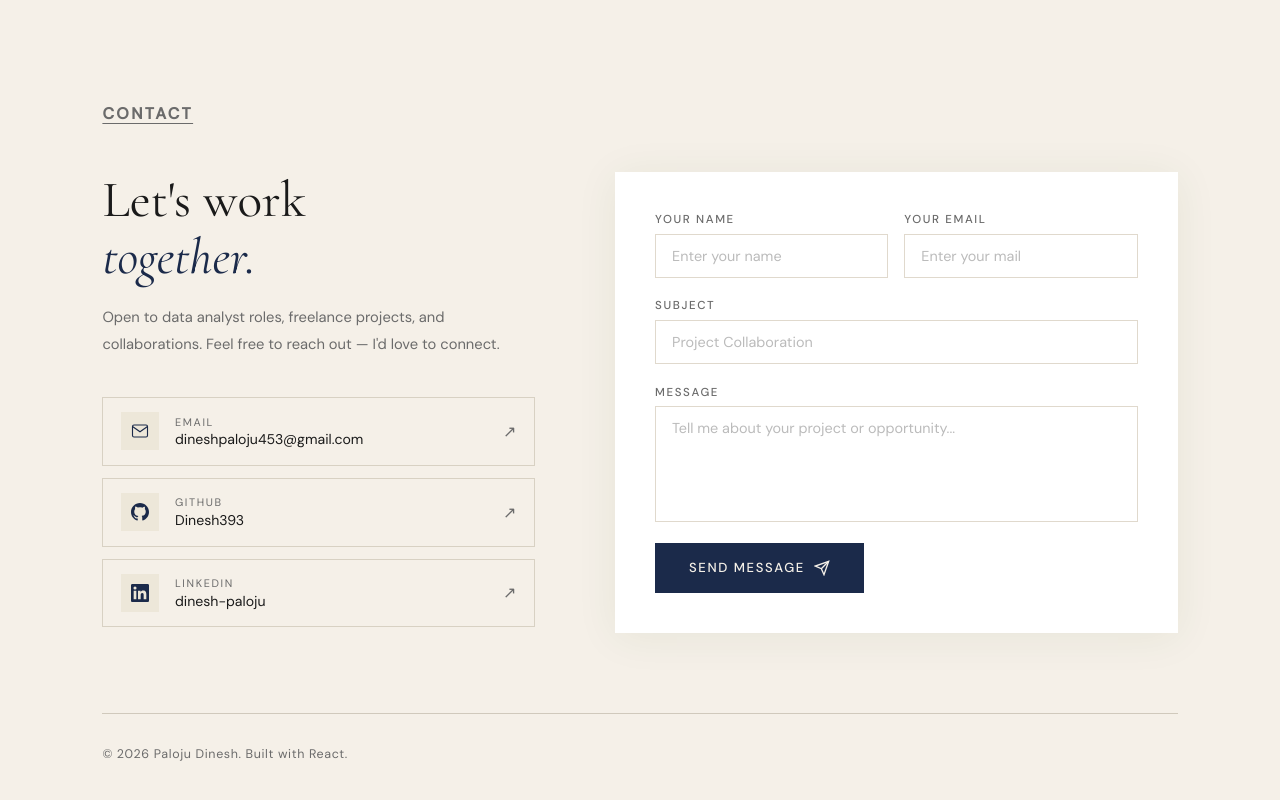
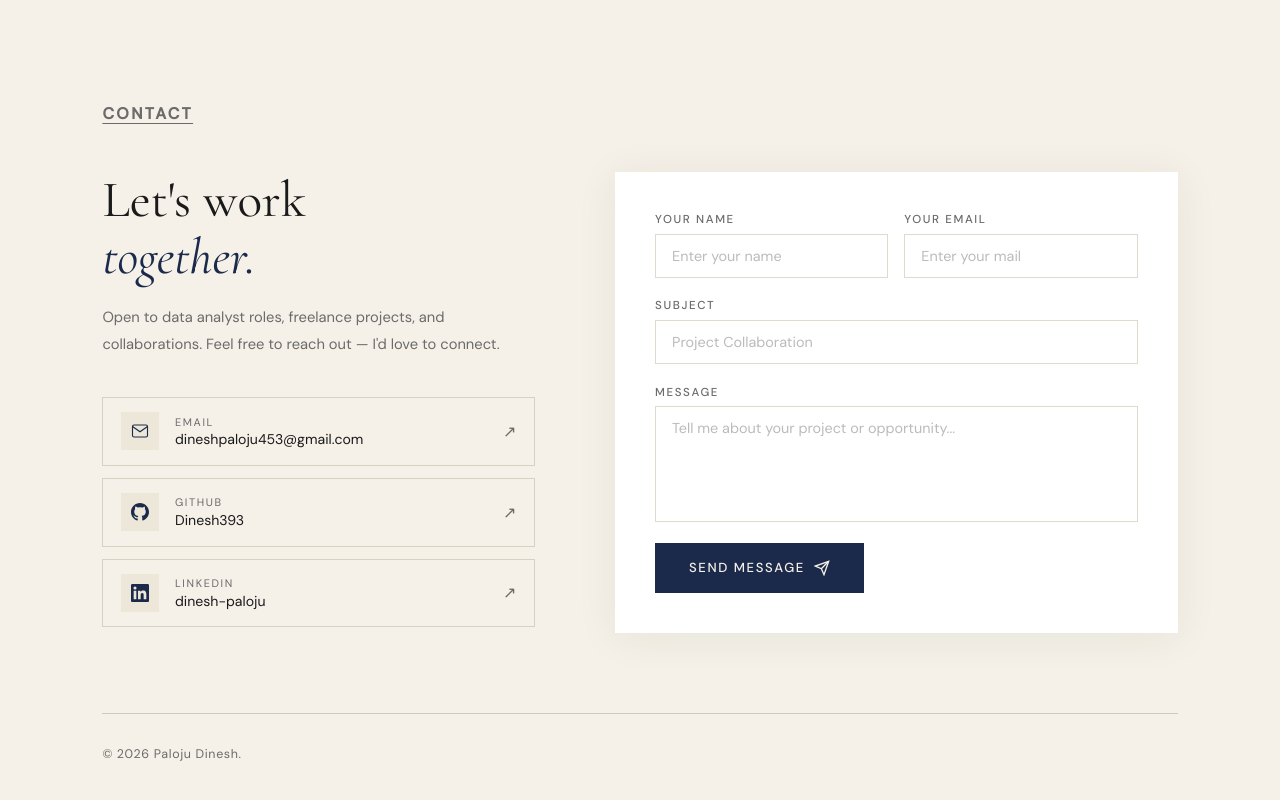
Before and after one commit to Dinesh393/dinesh-paloju-portfolio, a React (Vite) app: page / in a window 1280 px wide. Shown: the part 3664-4464 px from the top of the page. Built offline with nearby package versions, Linux system fonts and the light colour scheme.

Commit message:
Changed the contact page

```diff
--- a/src/components/Contact.jsx
+++ b/src/components/Contact.jsx
@@ -138,7 +138,7 @@ const Contact = () => {
         </div>
 
         <div className={styles.footer}>
-          <p>© {new Date().getFullYear()} Paloju Dinesh. Built with React.</p>
+          <p>© {new Date().getFullYear()} Paloju Dinesh.</p>
         </div>
       </div>
     </section>
```
